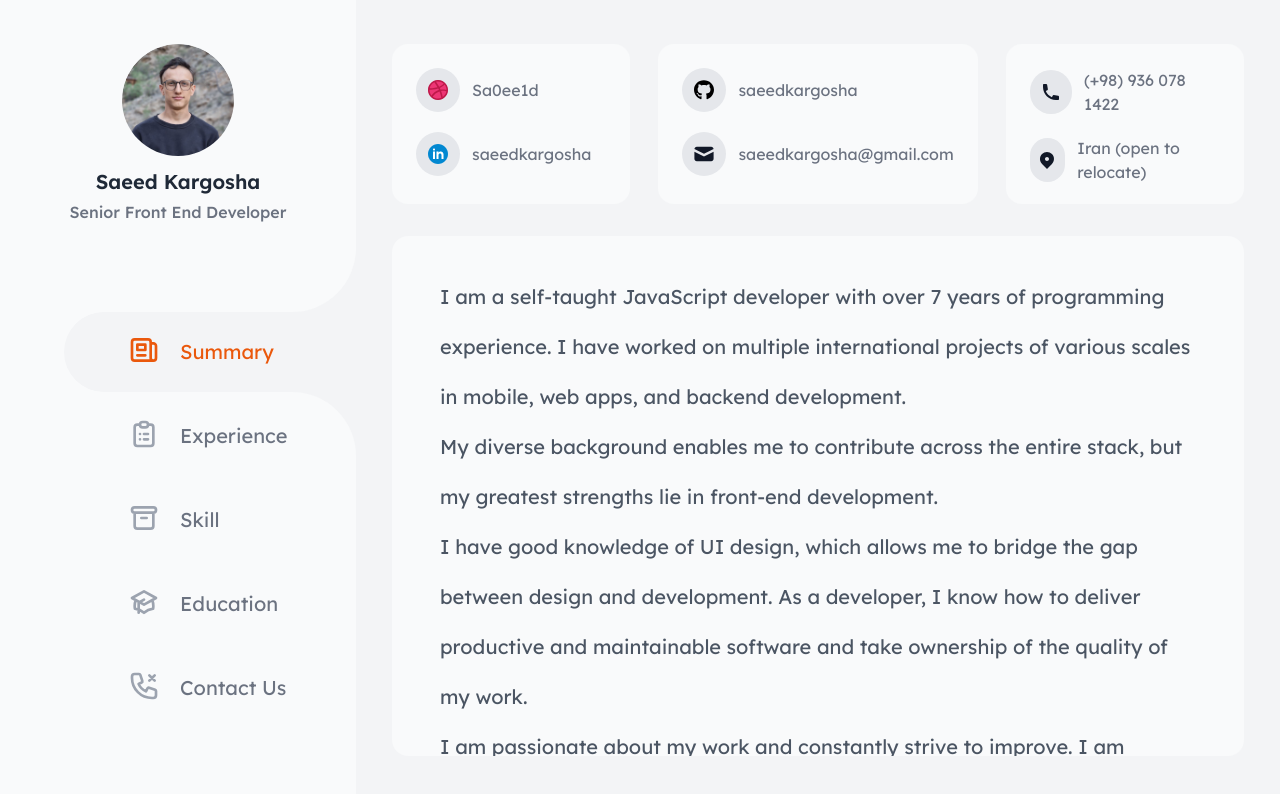
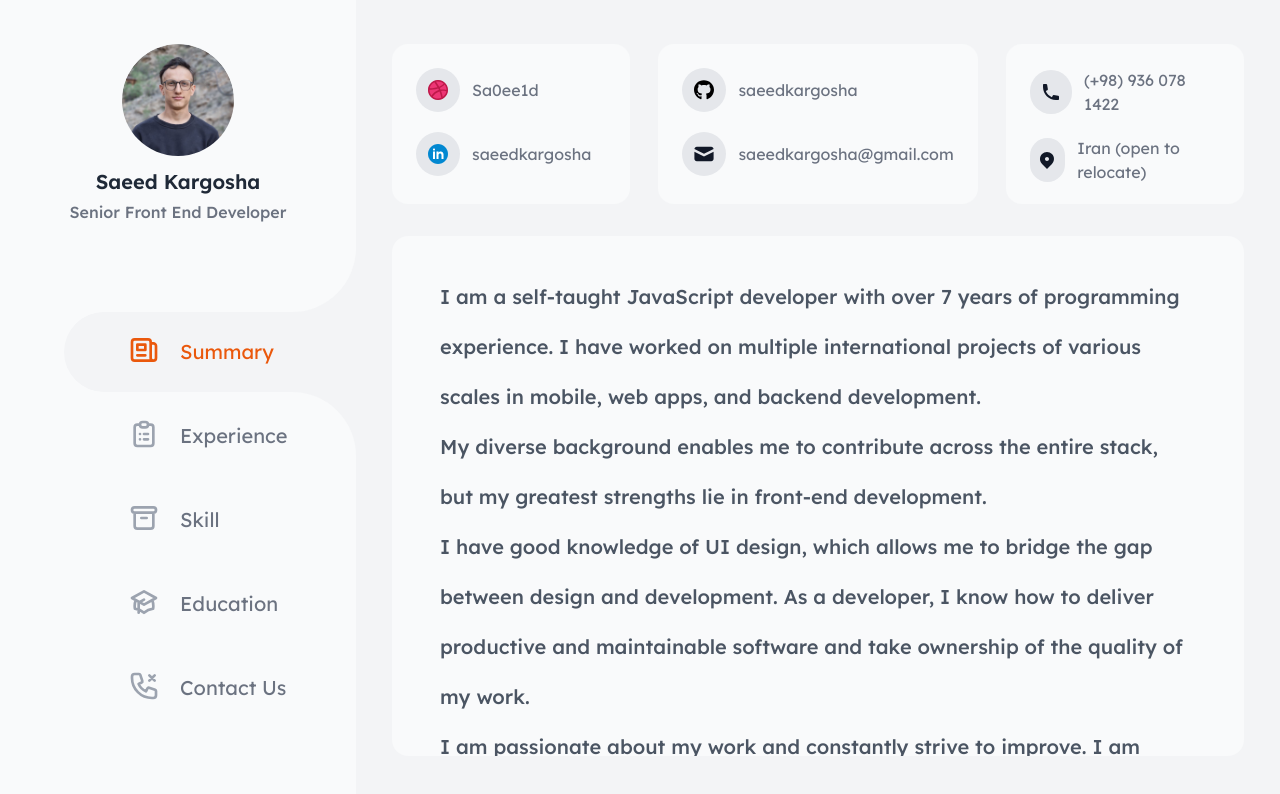
Before and after one commit to saeedkargosha/resume, a Next.js app: page / in a window 1280 px wide. Shown: the top 794 px of the page. Built offline with nearby package versions, Linux system fonts and the light colour scheme.

Commit message:
fix summary text

```diff
--- a/app/page.tsx
+++ b/app/page.tsx
@@ -1,7 +1,7 @@
 export default function Home() {
   return (
     <div className='lg:py-6 lg:px-9'>
-      <p className='text-base lg:text-xl text-neutral-600 leading-10 lg:leading-[50px]'>
+      <p className='text-neutral-600 font-medium text-sm leading-7 lg:text-xl lg:leading-[50px]'>
         {
           'I am a self-taught JavaScript developer with over 7 years of programming experience. I have worked on multiple international projects of various scales in mobile, web apps, and backend development.'
         }
```
